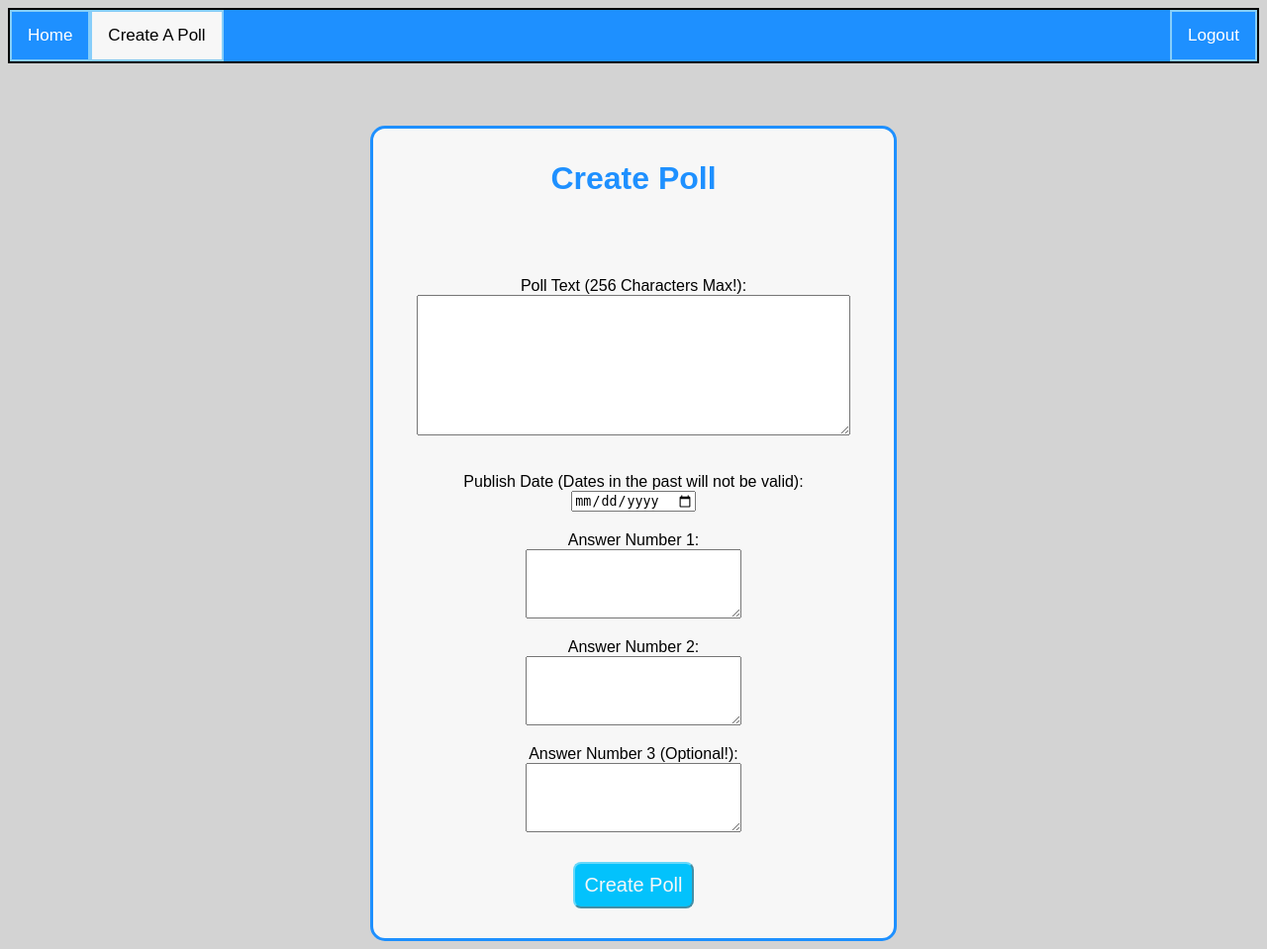
After one commit to pacrae359/djangotestwork, a Django app: page /polls/create_poll/ in a window 1280 px wide. The commit adds this page. Shown: the whole page at 99% size. Run offline with Django 5.2, Linux system fonts and the light colour scheme; the visitor is signed in with stand-in values (Sample User, id 1); some libraries are stand-ins or nearby versions.

Commit message:
Added Creating Polls for Logged In Users + tests

```diff
--- a/mysite/settings.py
+++ b/mysite/settings.py
@@ -41,6 +41,7 @@ INSTALLED_APPS = [
     'django.contrib.messages',
     'django.contrib.staticfiles',
     'debug_toolbar',
+    'widget_tweaks',
 ]
 
 MIDDLEWARE = [
--- a/polls/forms.py
+++ b/polls/forms.py
@@ -2,9 +2,43 @@ from django.forms import ModelForm
 from django.contrib.auth.forms import UserCreationForm
 from django.contrib.auth.models import User
 from django import forms
-
+import datetime
 
 class CreateUserForm(UserCreationForm):
 	class Meta:
 		model = User
 		fields = ['username', 'email', 'password1', 'password2']
+
+class CreatePollForm(forms.Form):
+	poll_name = forms.CharField(
+		label="Poll Text (256 Characters Max!)",
+		max_length=256,
+		required=True,
+		widget=forms.Textarea(attrs={"rows":"5"})
+		)
+	poll_pub_date = forms.DateTimeField(
+		label="Publish Date (Dates in the past will not be valid)",
+		widget = forms.DateInput(
+			format="%d/%m/%Y",
+			attrs={"type": "date"}),
+			input_formats=["%d/%m/%Y"],
+			required=True
+		)
+	poll_answer1 = forms.CharField(
+		label="Answer Number 1",
+		max_length=128,
+		required=True,
+		widget=forms.Textarea(attrs={"rows":"2"})
+		)
+	poll_answer2 = forms.CharField(
+		label="Answer Number 2",
+		max_length=128,
+		required=True,
+		widget=forms.Textarea(attrs={"rows":"2"})
+		)
+	poll_answer3 = forms.CharField(
+		label="Answer Number 3 (Optional!)",
+		max_length=128,
+		required=False,
+		widget=forms.Textarea(attrs={"rows":"2"})
+		)
--- a/polls/models.py
+++ b/polls/models.py
@@ -5,7 +5,7 @@ from django.contrib import admin
 
 # Create your models here.
 class Question(models.Model):
-	question_text = models.CharField(max_length=200)
+	question_text = models.CharField(max_length=256)
 	pub_date = models.DateTimeField("date published")
 	@admin.display(
 		boolean=True,
--- a/polls/static/polls/style.css
+++ b/polls/static/polls/style.css
@@ -10,6 +10,38 @@ body {
 	color: dodgerblue;
 	font-size: 60px;
 	text-align: center;
+
+}
+
+.pollfield{
+
+	align-content: center;
+	text-align: center;
+	padding:10px;
+
+}
+
+.polls_answerfield{
+
+	font-size: 20px;
+	text-align: center;
+	padding: 10px;
+	max-height: 10%;
+	max-width: 45%;
+	min-height: 5%;
+	min-width: 15%;
+
+}
+
+.polls_input{
+
+	font-size: 20px;
+	text-align: center;
+	padding: 10px;
+	max-height: 20%;
+	max-width: 90%;
+	min-height: 10%;
+	min-width: 30%;
 
 }
 
--- /dev/null
+++ b/polls/templates/polls/create_poll.html
@@ -0,0 +1,50 @@
+{% load static %}
+{% load widget_tweaks %}
+
+<link rel="stylesheet" href="{% static 'polls/style.css' %}">
+
+<div class="topbar">
+    <a href="{% url 'polls:index' %}"> Home </a>
+    {% if user.is_authenticated %}
+    	<a class="active" href="{% url 'polls:createpoll' %}"> Create A Poll </a>
+    	<a id="loginout" href="{% url 'polls:logout' %}"> Logout </a>
+    {% else %}
+    	<a id="loginout" href="{% url 'polls:login' %}"> Login </a>
+    {% endif %}
+</div>
+
+<div class="logforms">
+<h1 class="logtitle"> Create Poll </h1>
+<form method="POST" action="">
+	{% csrf_token %}
+	<div class="pollfield">
+	{{form.poll_name.label}}:
+	<br>
+	{{form.poll_name|add_class:"polls_input"}}
+	</div>
+	<br>
+	<div class="pollfield">
+	{{form.poll_pub_date.label}}:
+	<br>
+	{{form.poll_pub_date}}
+	</div>
+	<div class="pollfield">
+	{{form.poll_answer1.label}}:
+	<br>
+	{{form.poll_answer1|add_class:"polls_answerfield"}}
+	</div>
+	<div class="pollfield">
+	{{form.poll_answer2.label}}:
+	<br>
+	{{form.poll_answer2|add_class:"polls_answerfield"}}
+	</div>
+	<div class="pollfield">
+	{{form.poll_answer3.label}}:
+	<br>
+	{{form.poll_answer3|add_class:"polls_answerfield"}}
+	</div>
+	<input class="logbutton" type="submit" value="Create Poll">
+
+	{{ form.errors }}
+
+</form>
--- a/polls/urls.py
+++ b/polls/urls.py
@@ -10,6 +10,8 @@ urlpatterns = [
     path("<int:question_id>/vote/", views.vote, name="vote"),
     path("login/", views.loginPage, name="login"),
     path("register/", views.registerPage, name="register"),
+    path("create_poll/", views.createPollPage, name="createpoll"),
+    path("logout/", views.logout, name="logout")
 ]
 """
 path("logout/", views.logout.as_view(), name="pollslogout")
--- a/polls/views.py
+++ b/polls/views.py
@@ -8,7 +8,7 @@ from django.urls import reverse, reverse_lazy
 
 from .models import Question, Choice
 
-from .forms import CreateUserForm
+from .forms import CreateUserForm, CreatePollForm
 
 from django.views import generic
 
@@ -79,19 +79,54 @@ def loginPage(request):
 	else:
 		return redirect('polls:index')
 
+def logout(request):
+	if request.user.is_authenticated:
+		logout(request)
+		return redirect('polls:index')
+
+
 def registerPage(request):
-	form = CreateUserForm()
+	if not request.user.is_authenticated:
+		form = CreateUserForm()
 
-	if request.method == "POST":
-		form = CreateUserForm(request.POST)
-		if form.is_valid():
-			form.save()
-			user = form.cleaned_data.get('username')
-			messages.success(request, "Account created for " + user)
-			return redirect('polls:login')
+		if request.method == "POST":
+			form = CreateUserForm(request.POST)
+			if form.is_valid():
+				form.save()
+				user = form.cleaned_data.get('username')
+				messages.success(request, "Account created for " + user)
+				return redirect('polls:login')
 
-	context = {"form": form}
-	return render(request, 'polls/register.html', context)
+		context = {"form": form}
+		return render(request, 'polls/register.html', context)
+	else:
+		return redirect('polls:index')
+
+def createPollPage(request):
+	if request.user.is_authenticated:
+		form = CreatePollForm()
+
+		if request.method == "POST":
+			form = CreatePollForm(request.POST)
+			if form.is_valid():
+				poll_name = form.cleaned_data.get('poll_name')
+				poll_pub_date = form.cleaned_data.get('poll_pub_date')
+				poll_answer1 = form.cleaned_data.get('poll_answer1')
+				poll_answer2 = form.cleaned_data.get('poll_answer2')
+				poll_answer3 = form.cleaned_data.get('poll_answer3')
+				poll_question = Question.objects.create(question_text=poll_name, pub_date=poll_pub_date)
+
+				Choice.objects.create(choice_text=poll_answer1, question_id=poll_question.id)
+				Choice.objects.create(choice_text=poll_answer2, question_id=poll_question.id)
+				if poll_answer3 != "":
+					Choice.objects.create(choice_text=poll_answer3, question_id=poll_question.id)
+				return redirect('polls:index')
+
+		context = {'form': form}
+		return render(request, 'polls/create_poll.html', context)
+	else:
+		return redirect('polls:index')
+
 
 def vote(request, question_id):
 	question = get_object_or_404(Question, pk=question_id)
```
Also changed, not shown: polls/templates/polls/detail.html (+6 -1 lines), polls/templates/polls/index.html (+6 -1 lines), polls/templates/polls/results.html (+6 -1 lines), polls/tests.py (+132 -2 lines).
